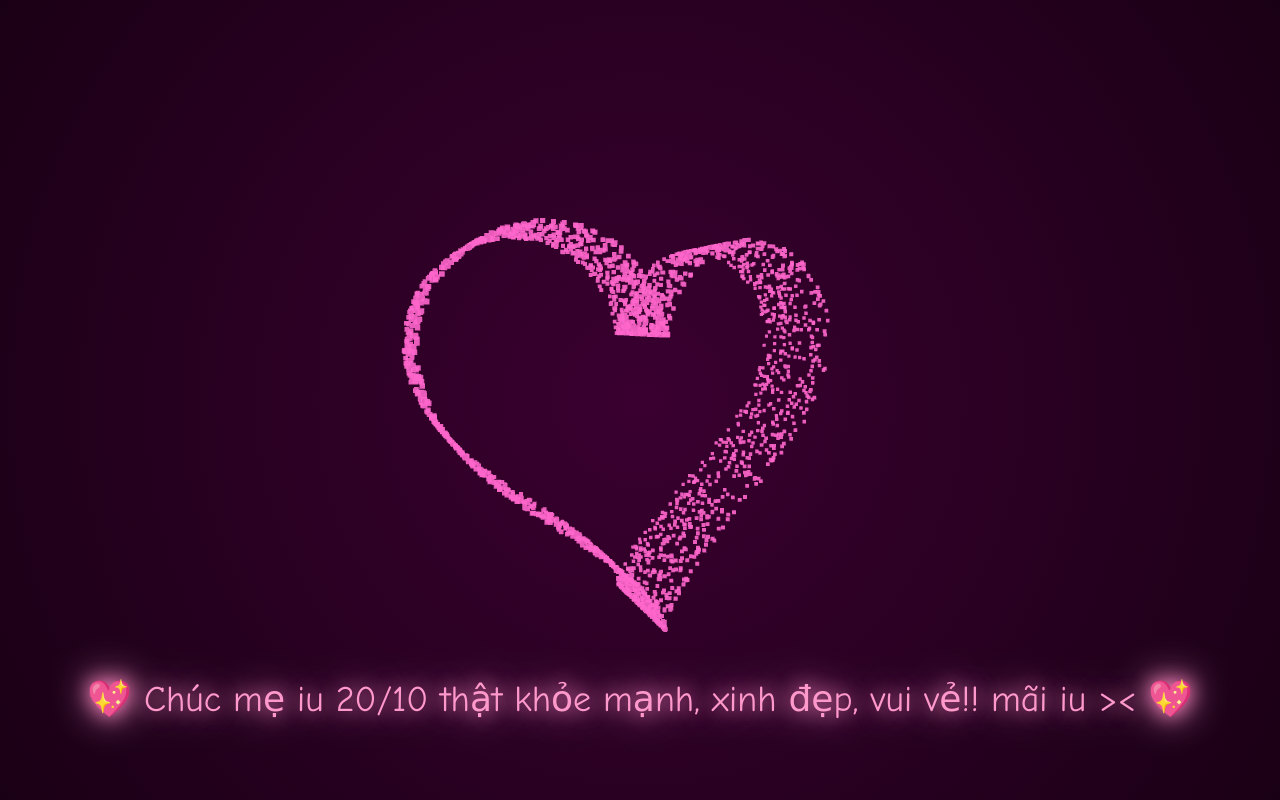
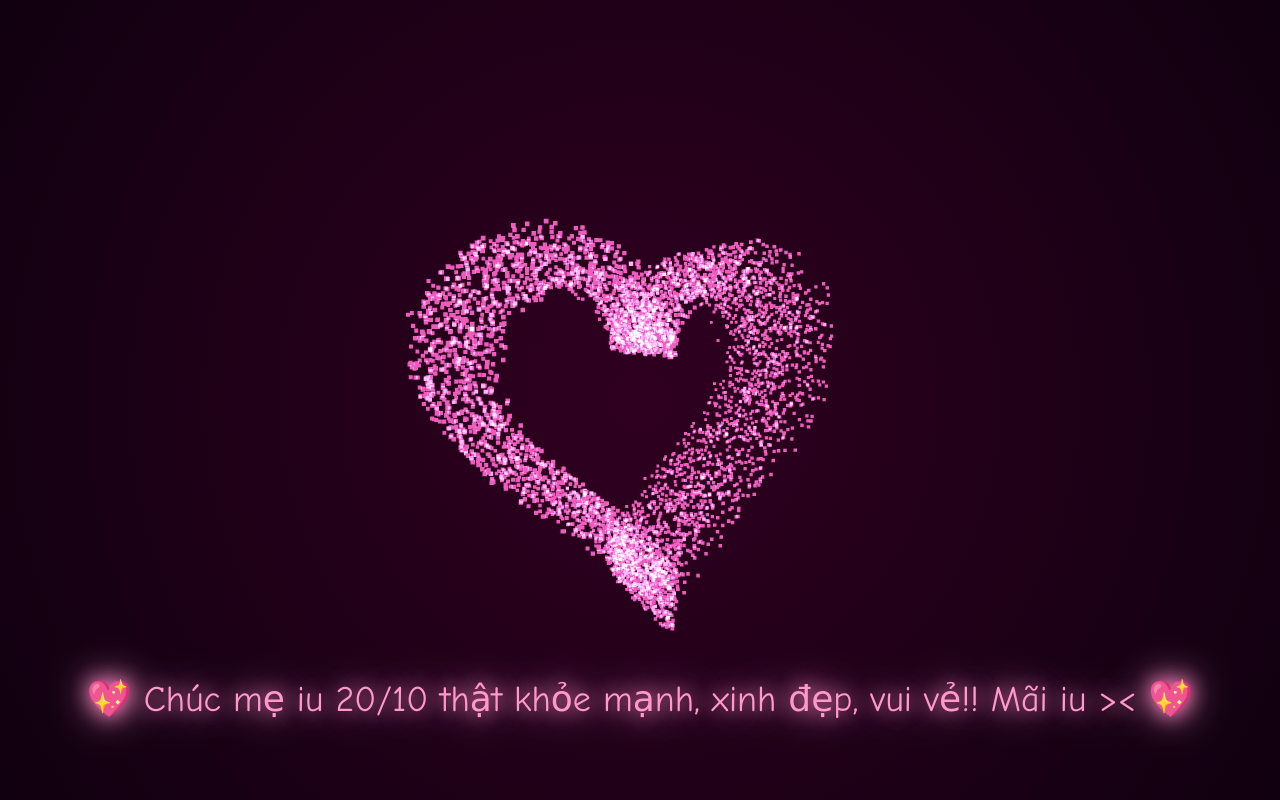
Before and after one commit to minhtamquangninh04-pixel/20-10-m-iu, a plain HTML site: page index.html in a window 1280 px wide. Drawn offline with nearby package versions, Linux system fonts and the light colour scheme; animation ran at ten frames a second.

Commit message:
Update index.html

```diff
--- a/index.html
+++ b/index.html
@@ -2,12 +2,12 @@
 <html lang="vi">
 <head>
   <meta charset="UTF-8">
-  <title>3D Heart Animation 💖</title>
+  <title>💖 3D Heart Animation 💖</title>
   <style>
     body {
       margin: 0;
       overflow: hidden;
-      background: radial-gradient(circle at center, #3a0030, #1a0015);
+      background: radial-gradient(circle at center, #300020, #100010);
       display: flex;
       justify-content: center;
       align-items: center;
@@ -40,54 +40,61 @@
   </style>
 </head>
 <body>
-  <div class="message">💖 Chúc mẹ iu 20/10 thật khỏe mạnh, xinh đẹp, vui vẻ!! mãi iu >< 💖</div>
+  <div class="message">💖 Chúc mẹ iu 20/10 thật khỏe mạnh, xinh đẹp, vui vẻ!! Mãi iu >< 💖</div>
 
   <script src="https://cdnjs.cloudflare.com/ajax/libs/three.js/r128/three.min.js"></script>
   <script>
-    // Tạo scene, camera, renderer
+    // --- TẠO SCENE ---
     const scene = new THREE.Scene();
     const camera = new THREE.PerspectiveCamera(75, window.innerWidth / window.innerHeight, 0.1, 1000);
     const renderer = new THREE.WebGLRenderer({ antialias: true, alpha: true });
     renderer.setSize(window.innerWidth, window.innerHeight);
     document.body.appendChild(renderer.domElement);
 
-    // Tạo geometry hình trái tim bằng công thức tham số toán học
+    // --- TẠO HÌNH TRÁI TIM 3D ---
     const heartGeometry = new THREE.BufferGeometry();
     const points = [];
-    const particleCount = 2500;
+    const particleCount = 6000; // nhiều chấm hơn
     for (let i = 0; i < particleCount; i++) {
       const t = Math.random() * Math.PI * 2;
-      const x = 16 * Math.pow(Math.sin(t), 3);
-      const y = 13 * Math.cos(t) - 5 * Math.cos(2 * t) - 2 * Math.cos(3 * t) - Math.cos(4 * t);
-      const z = (Math.random() - 0.5) * 8;
+      const r = (Math.random() * 0.3) + 0.7; // độ dày
+      const x = 16 * Math.pow(Math.sin(t), 3) * r;
+      const y = (13 * Math.cos(t) - 5 * Math.cos(2 * t) - 2 * Math.cos(3 * t) - Math.cos(4 * t)) * r;
+      const z = (Math.random() - 0.5) * 10; // độ sâu để tạo 3D
       points.push(new THREE.Vector3(x, y, z));
     }
     heartGeometry.setFromPoints(points);
 
-    // Tạo vật liệu cho các hạt nhỏ
+    // --- VẬT LIỆU LUNG LINH ---
     const material = new THREE.PointsMaterial({
       color: 0xff66cc,
-      size: 0.4,
+      size: 0.35,
       transparent: true,
-      opacity: 0.9
+      opacity: 0.9,
+      blending: THREE.AdditiveBlending,
     });
 
-    // Gom lại thành 1 mesh Points
+    // --- THÊM HẠT VÀO SCENE ---
     const heart = new THREE.Points(heartGeometry, material);
     scene.add(heart);
 
+    // --- ÁNH SÁNG NHẸ ĐỂ TẠO CHIỀU SÂU ---
+    const light = new THREE.PointLight(0xff66cc, 1, 100);
+    light.position.set(10, 10, 30);
+    scene.add(light);
+
     camera.position.z = 40;
 
-    // Animation xoay nhẹ
+    // --- ANIMATION (xoay ngang, không lên xuống) ---
     function animate() {
       requestAnimationFrame(animate);
-      heart.rotation.y += 0.01;
-      heart.rotation.x += 0.003;
+      heart.rotation.y += 0.01; // xoay ngang
+      heart.rotation.x = 0.15;  // chỉ nghiêng nhẹ
       renderer.render(scene, camera);
     }
     animate();
 
-    // Responsive
+    // --- RESPONSIVE ---
     window.addEventListener('resize', () => {
       camera.aspect = window.innerWidth / window.innerHeight;
       camera.updateProjectionMatrix();
```
